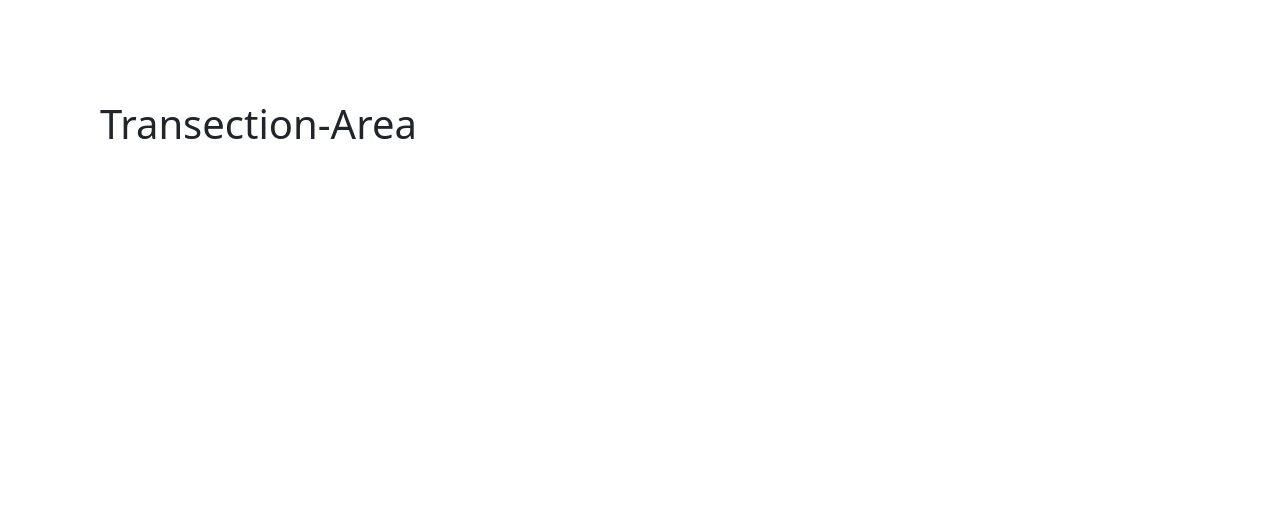
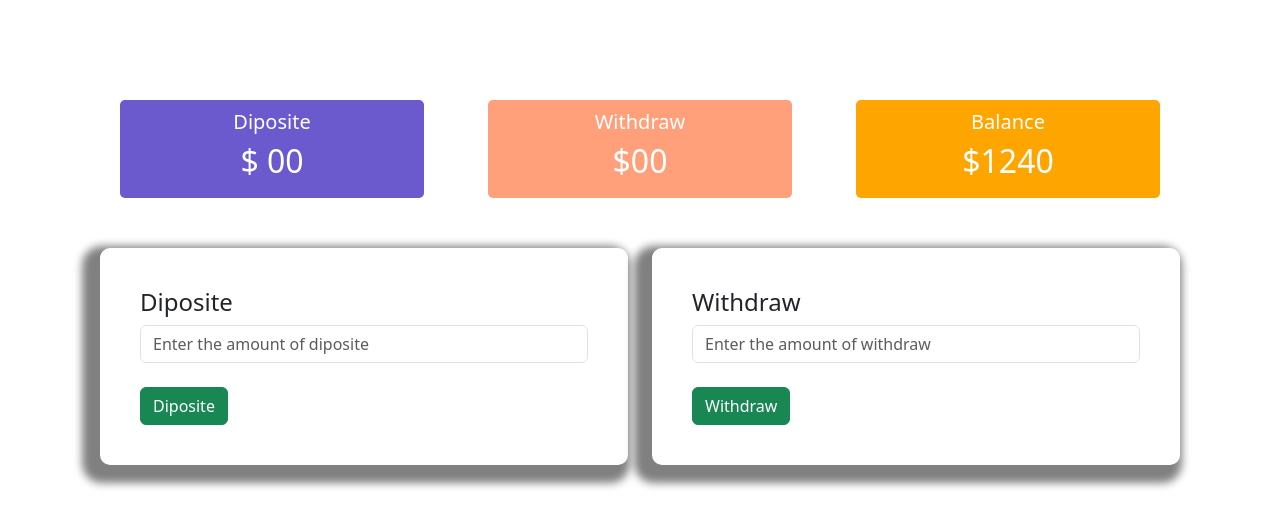
Before and after one commit to ahammedSumon/pioneer-bank, a plain HTML site: page index.html in a window 1280 px wide. Both pictures are taken after a click on the button "enter". Drawn offline with Linux system fonts and the light colour scheme.

Commit message:
add the rest

```diff
--- a/index.html
+++ b/index.html
@@ -1,5 +1,6 @@
 <!DOCTYPE html>
 <html lang="en">
+
 <head>
     <meta charset="UTF-8">
     <meta name="viewport" content="width=device-width, initial-scale=1.0">
@@ -7,6 +8,7 @@
     <link rel="stylesheet" href="css/bootstrap/css/bootstrap.min.css">
     <link rel="stylesheet" href="style.css">
 </head>
+
 <body>
 
     <div id="login-area">
@@ -21,17 +23,70 @@
         </div>
     </div>
     <div id="transection">
-        <h1>Transection-Area</h1>
+        <div class="row">
+            <div class="col-md-4">
+                <div class="diposite status">
+                    <h5>Diposite</h5>
+                    <h2>$ <span id="currentDiposite">00</span></h2>
+                </div>
+            </div>
+            <div class="col-md-4">
+                <div class="withdraw status">
+                    <h5>Withdraw</h5>
+                    <h2>$00</h2>
+                </div>
+            </div>
+            <div class="col-md-4">
+                <div class="status balance">
+                    <h5>Balance</h5>
+                    <h2>$1240</h2>
+                </div>
+            </div>
+        </div>
+        <div class="row">
+            <div class="col-md-6">
+                <div class="submit-area">
+                    <h4>Diposite</h4>
+                    <input id="cap-dip" type="text" class="form-control" placeholder="Enter the amount of diposite">
+                    <br>
+                    <button id="add-dipo" class="btn btn-success">Diposite</button>
+                </div>
+            </div>
+            <div class="col-md-6">
+                <div class="submit-area">
+                    <h4>Withdraw</h4>
+                    <input type="text" class="form-control" placeholder="Enter the amount of withdraw">
+                    <br>
+                    <button class="btn btn-success">Withdraw</button>
+                </div>
+            </div>
+        </div>
     </div>
     <script>
-        const  loginBtn=document.getElementById("login");
-        loginBtn.addEventListener("click", function(){
-            console.log("cholei jodi jaba tobe life a asla kno!");
+        // log in button event handeler
+        const loginBtn = document.getElementById("login");
+        loginBtn.addEventListener("click", function () {
+            // console.log("cholei jodi jaba tobe life a asla kno!");
 
-        const loginArea=document.getElementById("login-area").style.display="none";
+            const loginArea = document.getElementById("login-area").style.display = "none";
 
-        const transectionArea=document.getElementById("transection").style.display="block";
+            const transectionArea = document.getElementById("transection").style.display = "block";
         })
+
+        // diposite button event handeler
+        const dipositeBtn = document.getElementById("add-dipo");
+        dipositeBtn.addEventListener("click", function () {
+            const dipositeAmount = document.getElementById("cap-dip").value;
+            const dipositeNumber = parseFloat(dipositeAmount);
+
+            const currentDiposite = document.getElementById("currentDiposite").innerText;
+            const currentDipositeNumber = parseFloat(currentDiposite);
+            const totalDiposite = dipositeNumber + currentDipositeNumber;
+            document.getElementById("currentDiposite").innerText = totalDiposite;
+        })
+
+
     </script>
 </body>
+
 </html>
--- a/style.css
+++ b/style.css
@@ -13,3 +13,19 @@ body{
 #transection{
     display: none;
 }
+.diposite{
+    background-color: slateblue;
+}
+.withdraw{
+    background-color: lightsalmon;
+}
+.balance{
+    background-color: orange;
+}
+.status{
+    margin: 0 20px;
+    color: white;
+    padding: 10px;
+    border-radius: 5px;
+    text-align: center;
+}
```
